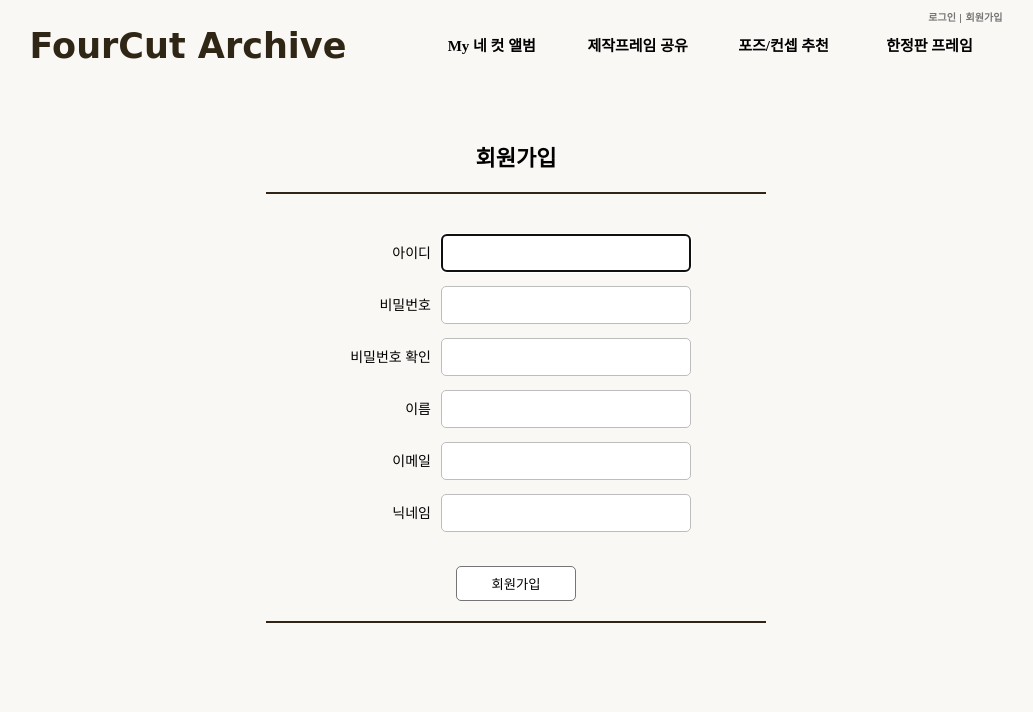
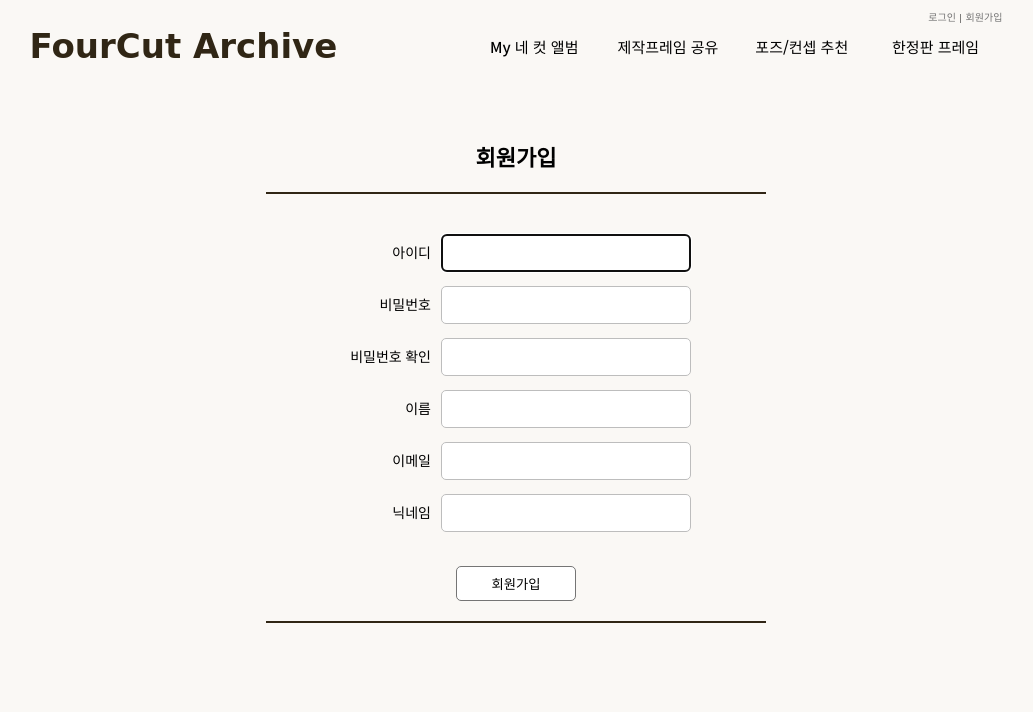
Before and after one commit to piro17-Archive/FilmArchive, a Django app: page /signup/ in a window 1280 px wide. Shown: the top 712 px of the page, without its empty margins (124-1157 px from the left). Run offline with Django 4.2, Linux system fonts and the light colour scheme; some libraries are stand-ins or nearby versions; some web fonts are replaced.

Commit message:
[design] navbar 폰트 설정

```diff
--- a/static/css/main.css
+++ b/static/css/main.css
@@ -181,7 +181,7 @@
   }
 
   .main__navbar a {
-    font-weight: 800;
+    font-weight: 500;
     line-height: 1.3em;
   }
 
@@ -191,12 +191,12 @@
   }
 
   .main__left {
-    width: 40%;
+    width: 45%;
   }
 
   .main__left .main__logo {
     font-weight: 800;
-    font-size: 3.5rem;
+    font-size: 3.4rem;
     color: var(--main-color);
     font-family: 'Galada', cursive;
   }
@@ -207,7 +207,7 @@
   }
 
   .main__right {
-    width: 60%;
+    width: 55%;
     font-size: 1.5rem;
   }
 
@@ -221,6 +221,8 @@
     text-align: center;
     line-height: 1.4rem;
     width: 100%;
+    font-weight: 500;
+    font-family: 'Noto Sans KR', sans-serif;
   }
 
   .main__user {
@@ -250,7 +252,7 @@
   text-align: center;
   background: white;
   font-size: 1.4rem;
-  font-weight: 800;
+  font-weight: 400;
   cursor: pointer;
   border-bottom: 0.1rem solid lightgray;
 }
--- a/templates/users/main.html
+++ b/templates/users/main.html
@@ -34,6 +34,12 @@
 
     <link rel="preconnect" href="https://fonts.gstatic.com" crossorigin>
     <link href="https://fonts.googleapis.com/css2?family=Galada&display=swap" rel="stylesheet">
+    <link rel="preconnect" href="https://fonts.googleapis.com">
+    <link rel="preconnect" href="https://fonts.gstatic.com" crossorigin>
+    <link href="https://fonts.googleapis.com/css2?family=Nanum+Gothic:wght@400;700;800&display=swap" rel="stylesheet">
+    <link rel="preconnect" href="https://fonts.googleapis.com">
+<link rel="preconnect" href="https://fonts.gstatic.com" crossorigin>
+<link href="https://fonts.googleapis.com/css2?family=Noto+Sans+KR:wght@100;300;400;500;700;900&display=swap" rel="stylesheet">
     <script src="https://cdn.jsdelivr.net/npm/swiper@8/swiper-bundle.min.js"></script>
     <title>네 컷 Archive</title>
   </head>
```
